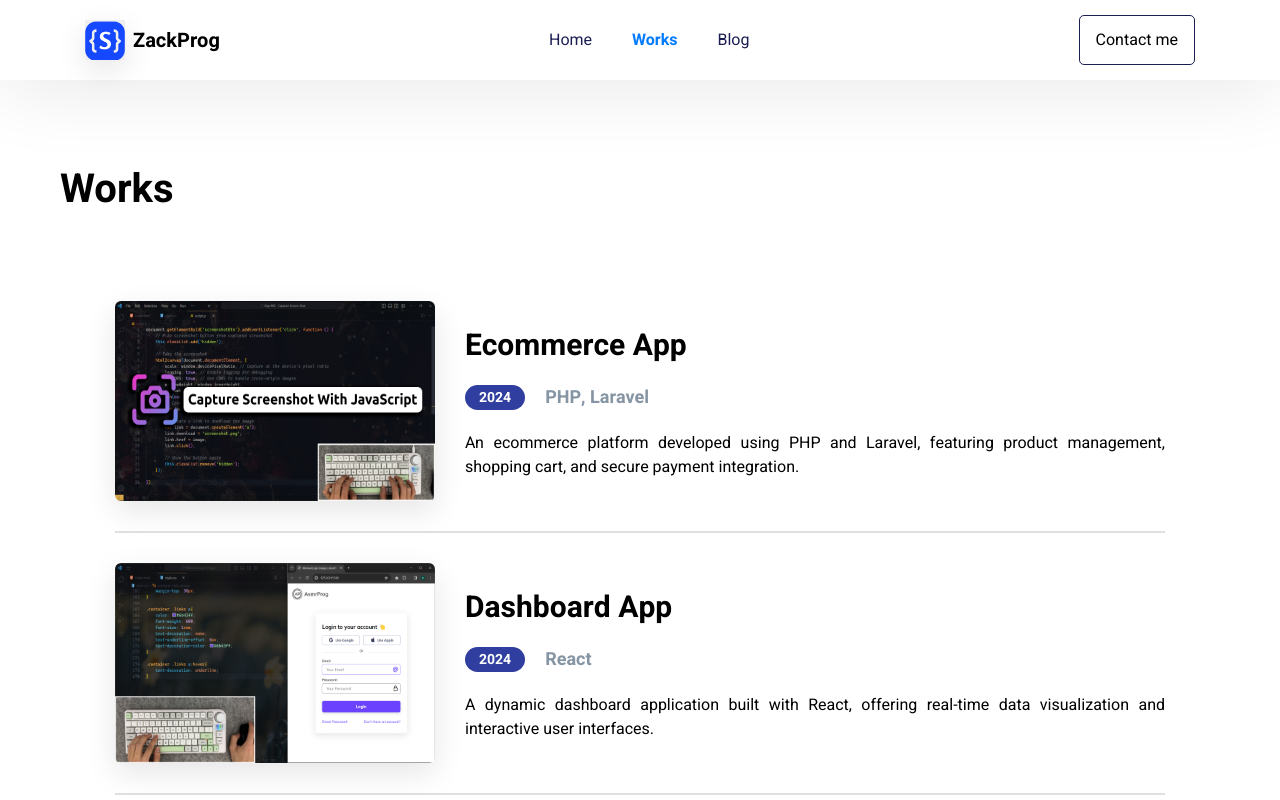
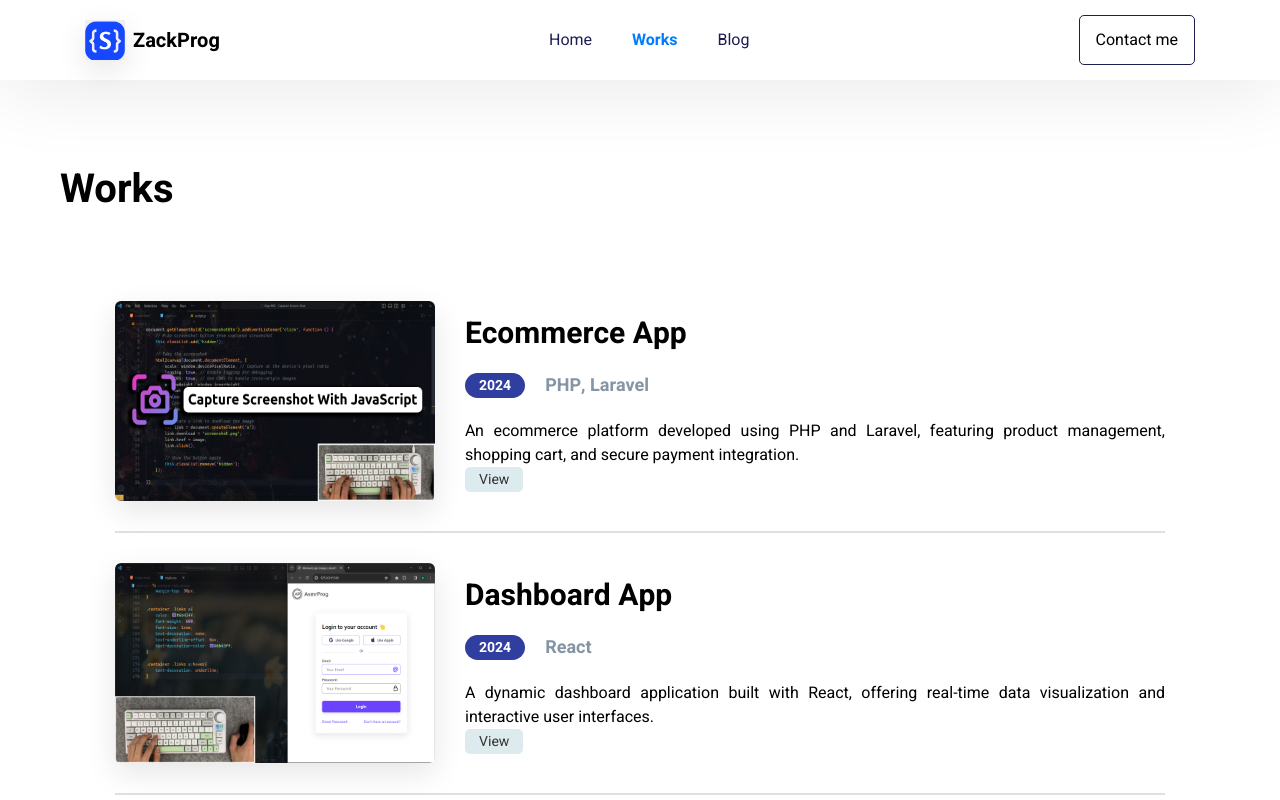
Before and after one commit to zack97/my_portfolio, a React (Vite) app: page /works in a window 1280 px wide. Shown: the top 800 px of the page. Built offline with nearby package versions, Linux system fonts and the light colour scheme.

Commit message:
uploading  jobsearching app done 3

```diff
--- a/src/components/Works.jsx
+++ b/src/components/Works.jsx
@@ -23,6 +23,11 @@ const Works = () => {
                   <h4>{work.tech}</h4>
                 </div>
                 <p>{work.description}</p>
+                <div>
+                  <a href={work.link} className=" a-backgroung">
+                    View
+                  </a>
+                </div>
               </div>
             </div>
           ))}
```
Also changed, not shown: 2 other files (tests, documents, lock files or other folders).
